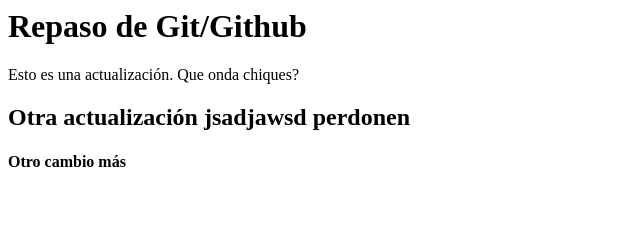
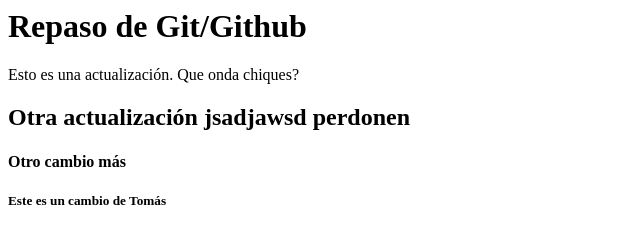
Before and after one commit to Tomisuarez11/Repaso-de-GIT, a plain HTML site: page index.html in a window 1280 px wide. Shown: the whole page, without its empty margins (0-640 px from the left). Drawn offline with Linux system fonts and the light colour scheme.

Commit message:
Cambio de tomás

```diff
--- a/index.html
+++ b/index.html
@@ -5,5 +5,7 @@
         <p>Esto es una actualización. Que onda chiques?</p>
         <h2>Otra actualización jsadjawsd perdonen</h2>
         <h4>Otro cambio más</h4>
+
+        <h5>Este es un cambio de Tomás</h5>
     </body>
 </html>
```
